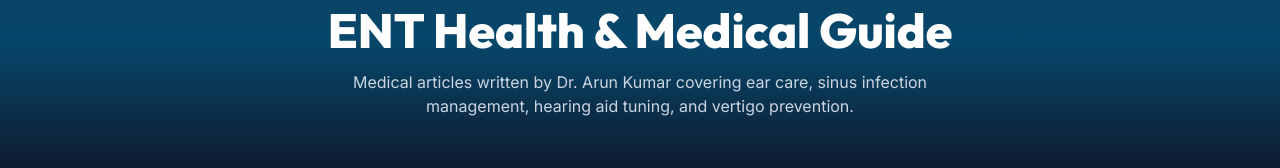
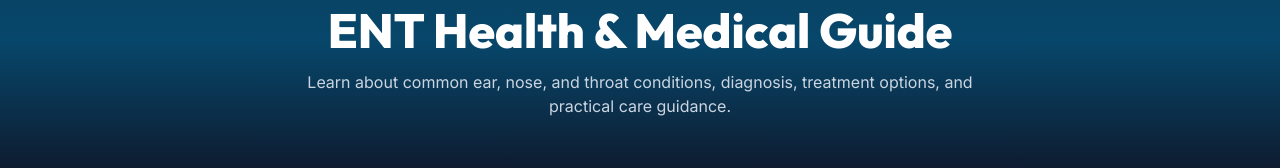
Before and after one commit to Shubhamkumarpatel70/nalanda-ent, a React (Vite) app: page /blogs in a window 1280 px wide. Shown: the part 221-389 px from the top of the page. Built offline with nearby package versions, Linux system fonts and the light colour scheme; no server answers.

Commit message:
Update introductory text in HealthBlogs component

```diff
--- a/src/pages/HealthBlogs.tsx
+++ b/src/pages/HealthBlogs.tsx
@@ -29,7 +29,7 @@ export const HealthBlogs: React.FC = () => {
             ENT Health & Medical Guide
           </h1>
           <p className="text-sm sm:text-base text-slate-300 max-w-2xl mx-auto leading-relaxed">
-            Medical articles written by {DOCTOR_PROFILE.name} covering ear care, sinus infection management, hearing aid tuning, and vertigo prevention.
+            Learn about common ear, nose, and throat conditions, diagnosis, treatment options, and practical care guidance.
           </p>
         </div>
       </section>
```
